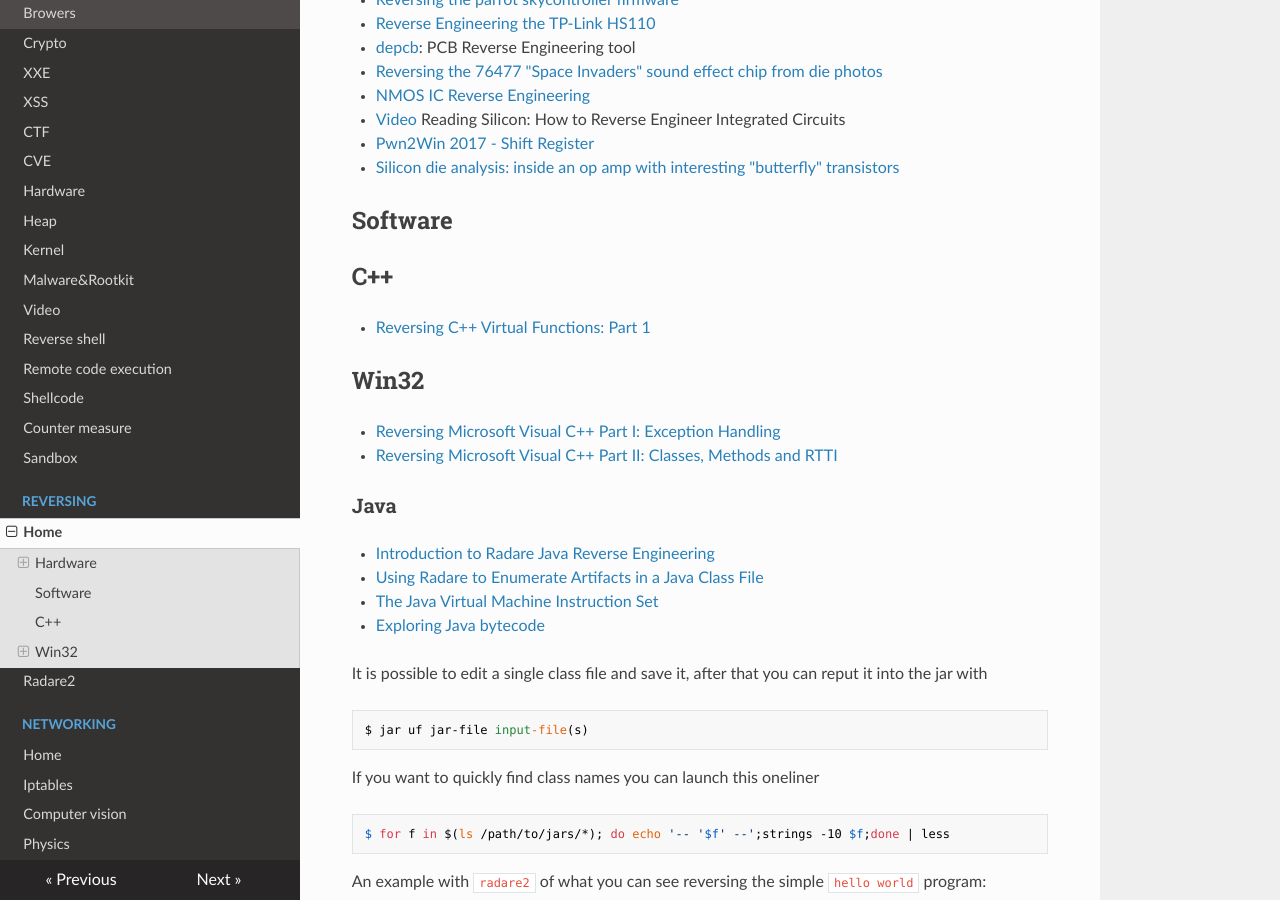
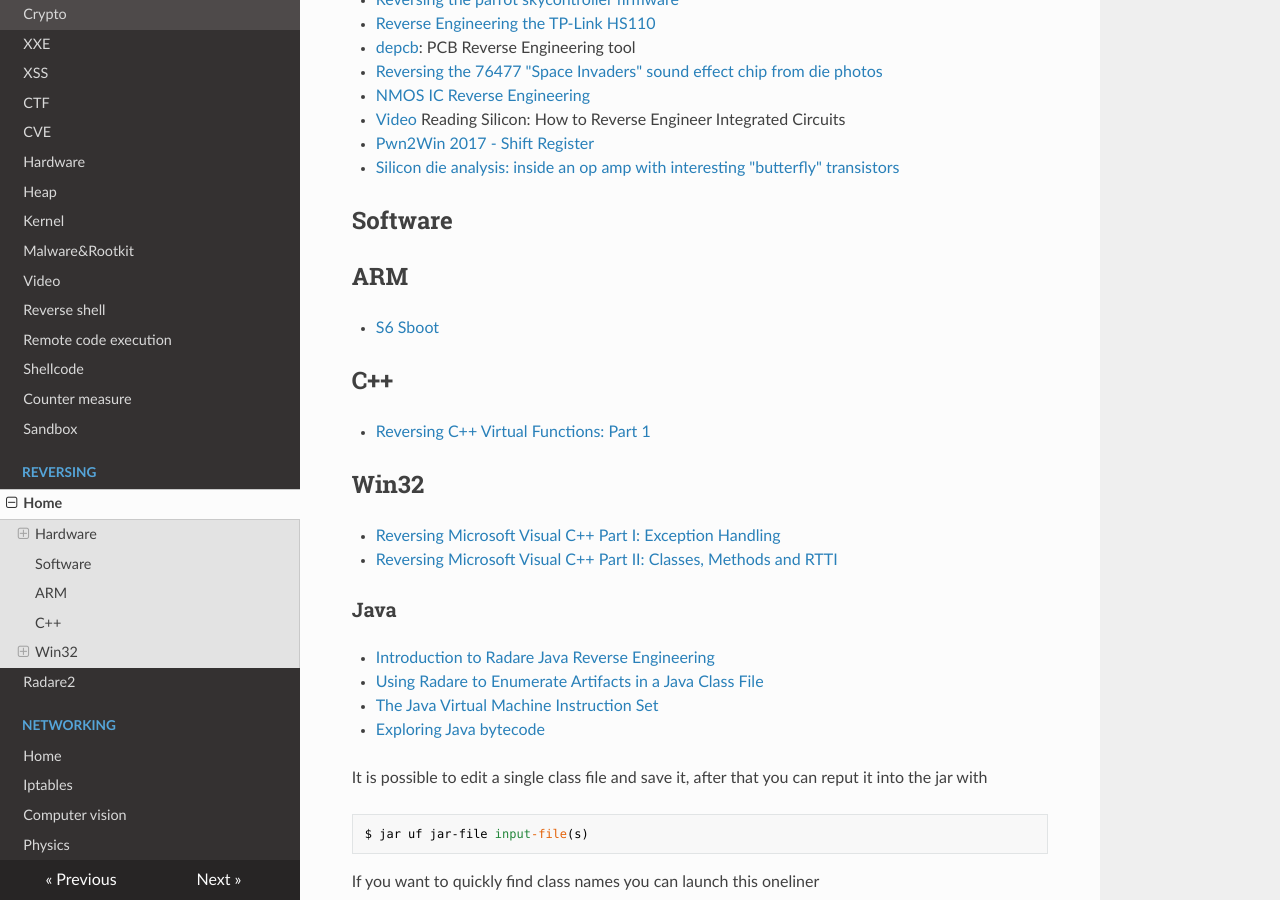
Before and after one commit to gipi/low-level, an MkDocs documentation site: the page built from docs/reversing/reversing.md, in a window 1280 px wide and 900 px high, scrolled down 926 px. Built offline with MkDocs 1.6.1, drawn with Linux system fonts in a browser that asks for light colours; nearby versions of some CDN libraries; old or Windows-style settings are respelled for this version of MkDocs.

Commit message:
Update reversing.md

```diff
--- a/docs/reversing/reversing.md
+++ b/docs/reversing/reversing.md
@@ -42,6 +42,10 @@
 
 
 ## Software
+
+## ARM
+
+ - [S6 Sboot](https://blog.quarkslab.com/reverse-engineering-samsung-s6-sboot-part-i.html)
 
 ## C++
 
```
